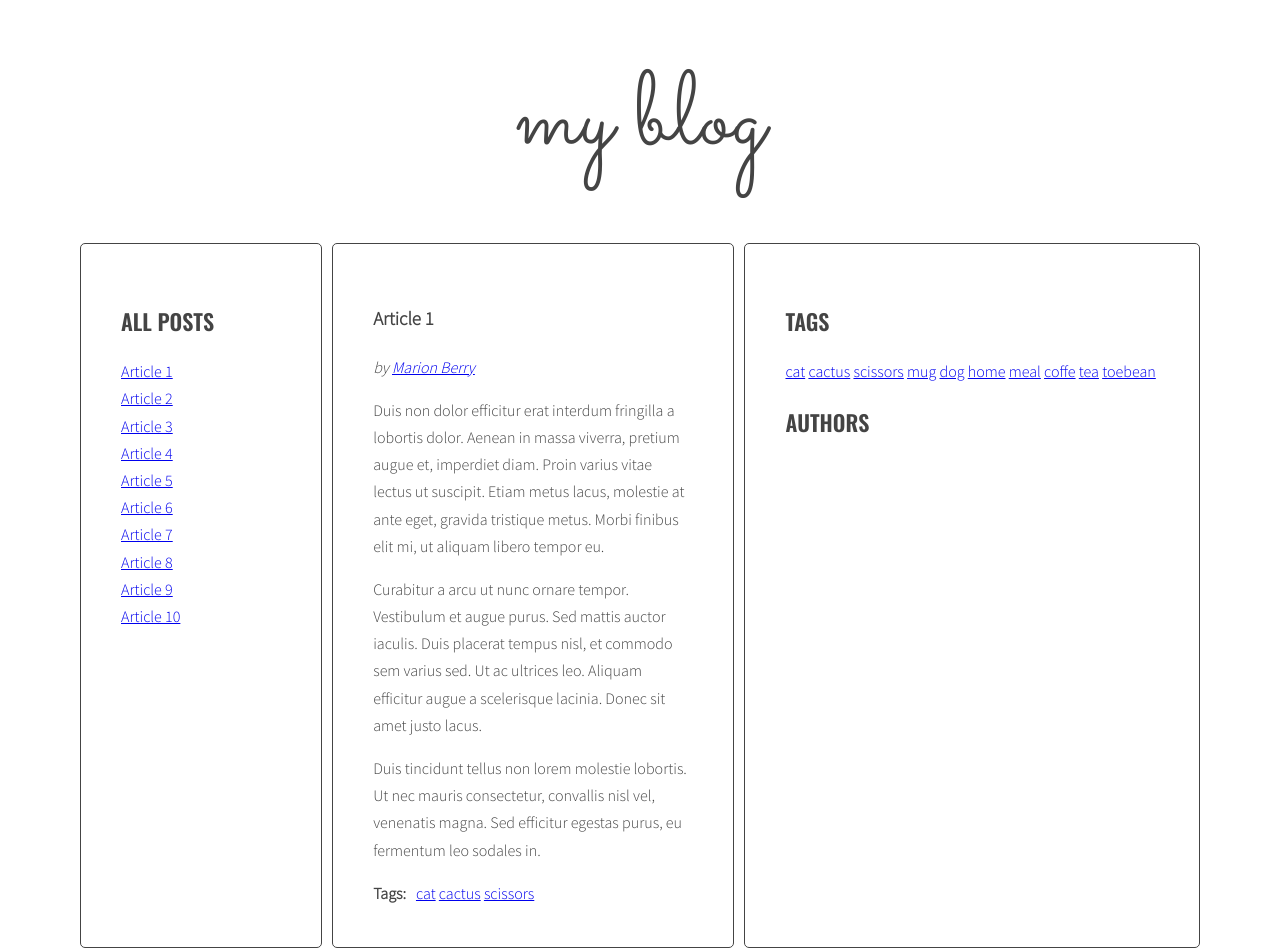
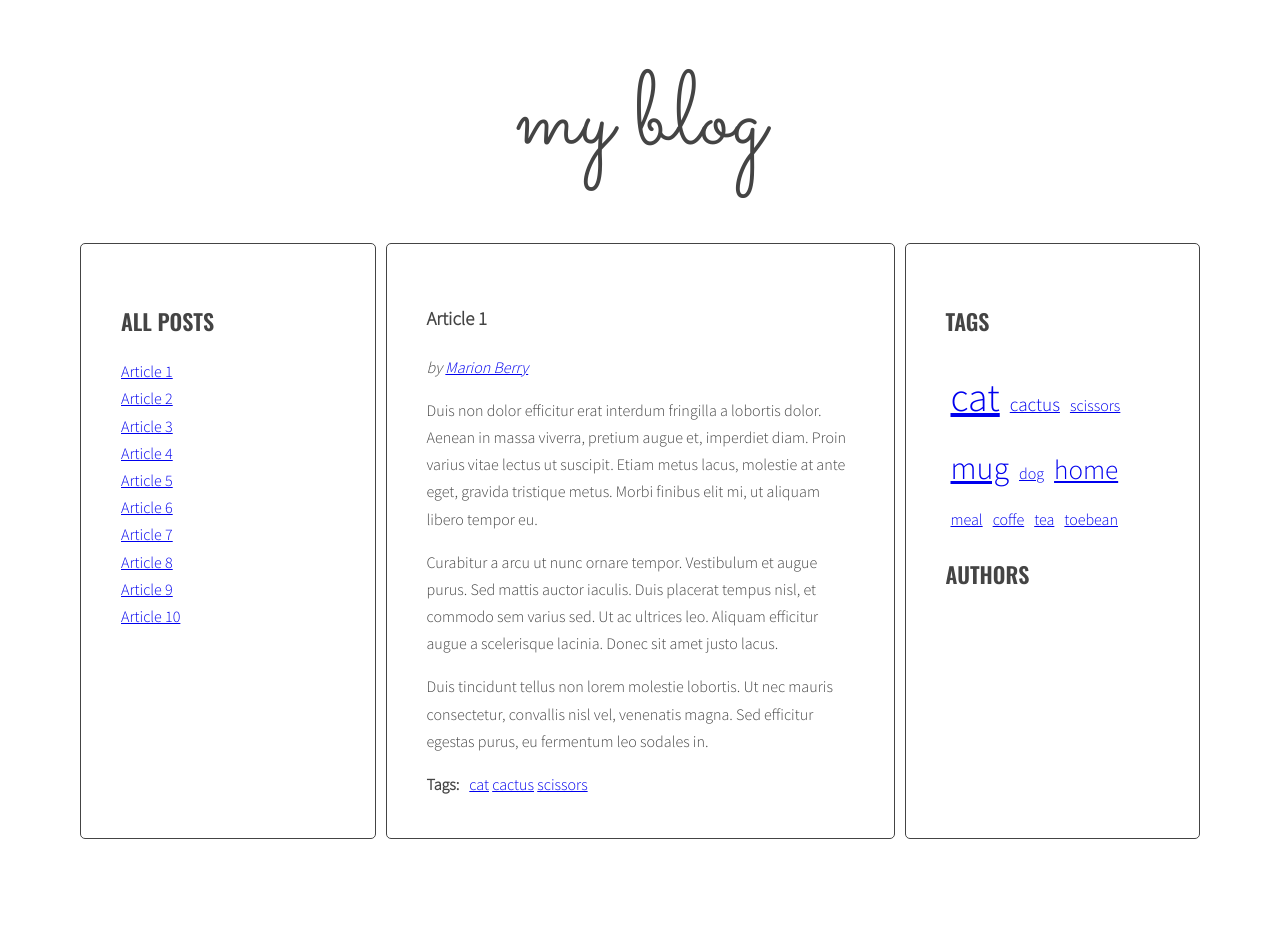
Before and after one commit to Ola-Cencora/javascript-blog, a website: page index.html in a window 1280 px wide. After the commit the page ends 847 px from the top, so only its background shows below. Drawn offline with nearby package versions, Linux system fonts and the light colour scheme.

Commit message:
Finish tag cloud

```diff
--- a/js/script.js
+++ b/js/script.js
@@ -192,7 +192,7 @@
       /* [NEW] generate code of a link and add it to allTagsHTML */
       const taglinkHTML = calculateTagClass(allTags[tag], tagsParams);
       console.log('link: ', taglinkHTML);
-      allTagsHTML += '</li><a class="' + taglinkHTML + '" href="#tag-' + tag + '"><span>' + tag + '</span></a></li>&nbsp';
+      allTagsHTML += '<li><a class="' + taglinkHTML + '" href="#tag-' + tag + '"><span>' + tag + '</span></a></li>';
 
     /* [NEW] END LOOP: for each tag in allTags: */
     }
--- a/sass/style.scss
+++ b/sass/style.scss
@@ -122,3 +122,28 @@ body {
     margin: 0 10px 0 0;
   }
 }
+
+.tags li {
+  display: inline-block;
+  padding: 5px;
+}
+
+.tag-size-1 {
+  font-size: 100%;
+}
+
+.tag-size-2 {
+  font-size: 120%;
+}
+
+.tag-size-3 {
+  font-size: 170%;
+}
+
+.tag-size-4 {
+  font-size: 200%;
+}
+
+.tag-size-5 {
+  font-size: 250%;
+}
```
Also changed, not shown: css/style.css, 1 other file.
